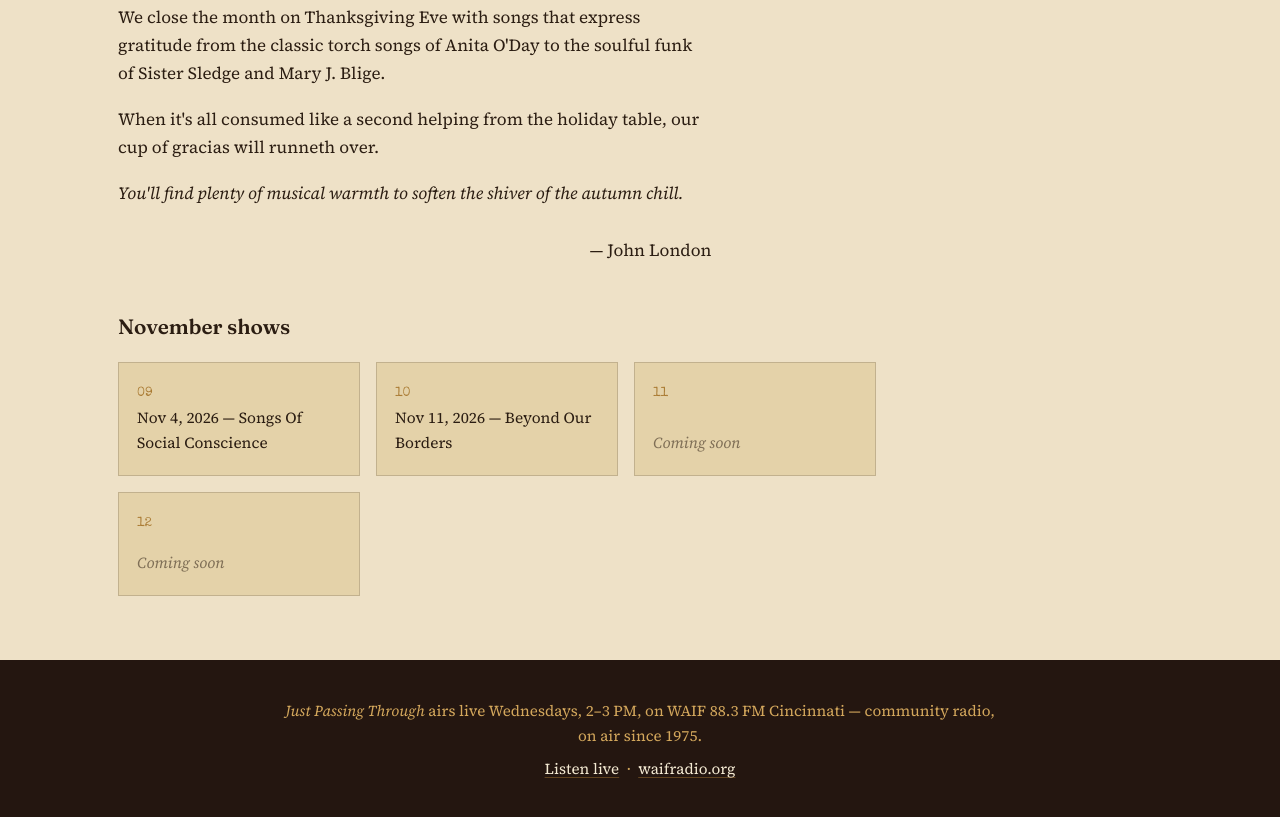
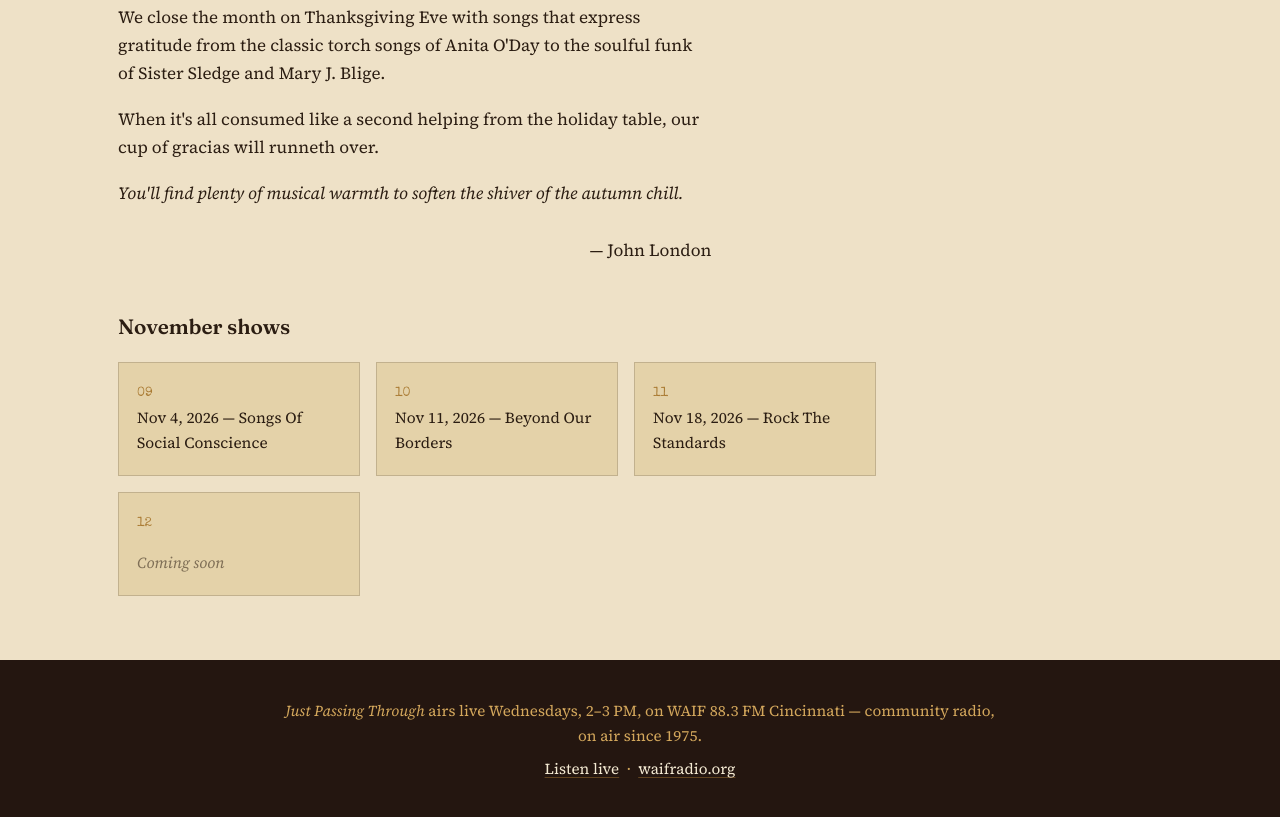
Before and after one commit to ezdiehl88/musicjustpassingthrough.com, a plain HTML site: page index.html in a window 1280 px wide. Shown: the part 2729-3546 px from the top of the page. Drawn offline with nearby package versions, Linux system fonts and the light colour scheme.

Commit message:
Add files via upload

```diff
--- a/index.html
+++ b/index.html
@@ -423,7 +423,7 @@
             <div class="archive-grid">
               <a class="archive-card" href="https://archive.org/download/t-007-20261028-130803_202611/T030_20261018.mp3"><span class="track-no">09</span><span class="archive-status">Nov 4, 2026 — Songs Of Social Conscience</span></a>
               <a class="archive-card" href="https://archive.org/download/t-009-20261111-140518/T009-20261111-140518.mp3"><span class="track-no">10</span><span class="archive-status">Nov 11, 2026 — Beyond Our Borders</span></a>
-              <div class="archive-card"><span class="track-no">11</span><span class="archive-status">Coming soon</span></div>
+              <a class="archive-card" href="https://archive.org/download/t-032-20261029/T032_20261029.mp3"><span class="track-no">11</span><span class="archive-status">Nov 18, 2026 — Rock The Standards</span></a>
               <div class="archive-card"><span class="track-no">12</span><span class="archive-status">Coming soon</span></div>
             </div>
           </div>
```
